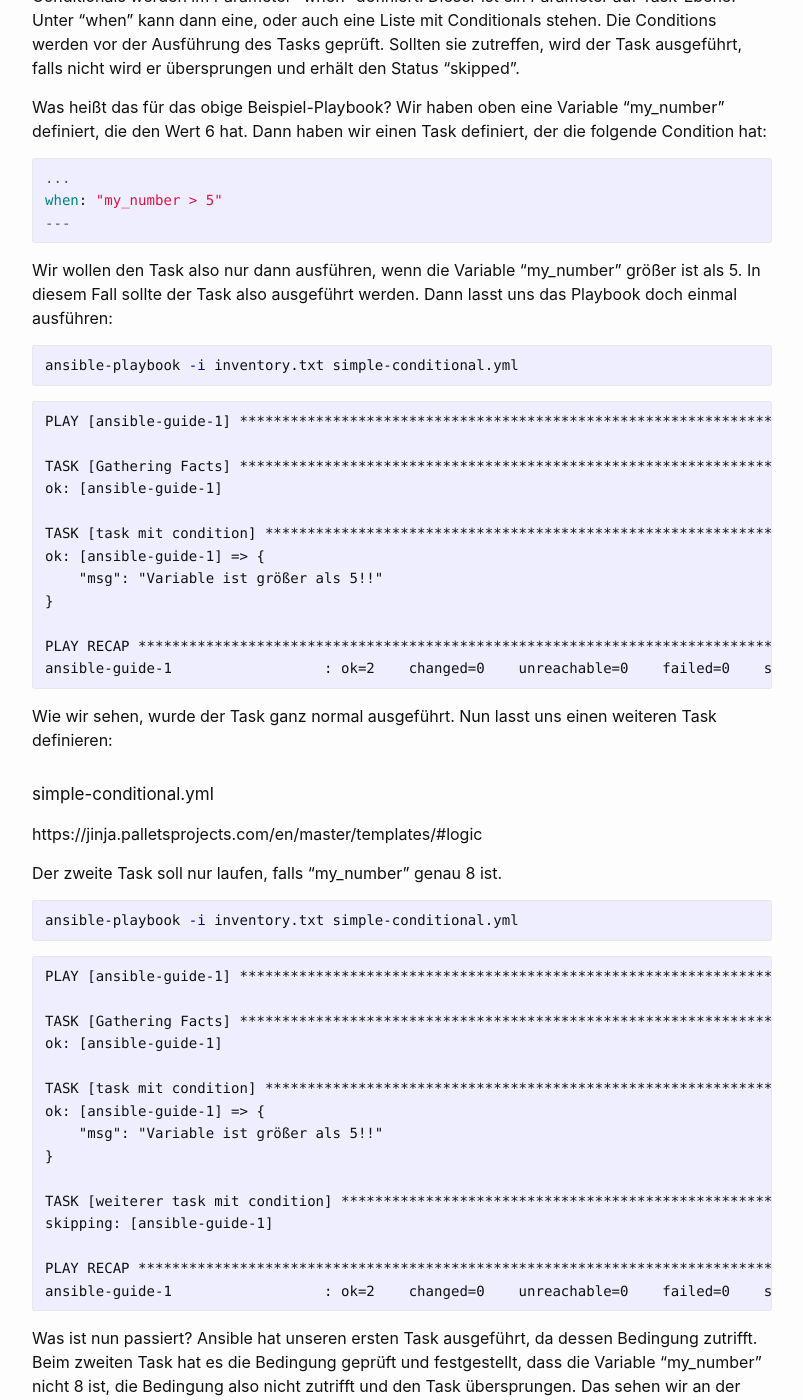
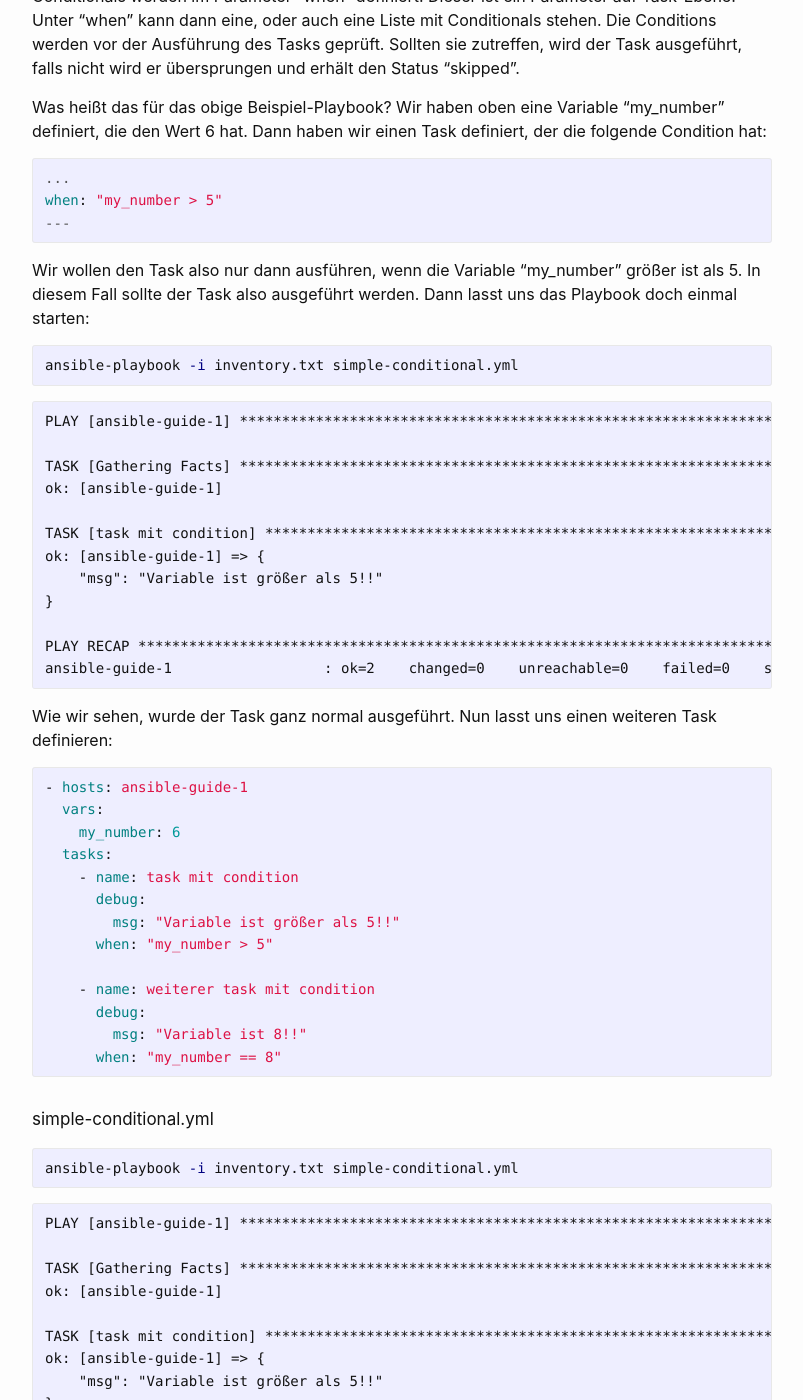
Before and after one commit to dermow/staging, a Jekyll site: the page built from _posts/2021-03-11-ansible-guide-8.markdown, in a window 1280 px wide and 1400 px high, scrolled down 1090 px. Shown: the whole window, without its empty margins (238-1041 px from the left). Built offline with Jekyll 4.4.1, drawn with Linux system fonts in a browser that asks for light colours; comment, search, counter and statistics services are not loaded.

Commit message:
Update 2021-03-11-ansible-guide-8.markdown

````diff
--- a/_posts/2021-03-11-ansible-guide-8.markdown
+++ b/_posts/2021-03-11-ansible-guide-8.markdown
@@ -42,7 +42,7 @@ when: "my_number > 5"
 ---
 ```
 
-Wir wollen den Task also nur dann ausführen, wenn die Variable "my_number" größer ist als 5. In diesem Fall sollte der Task also ausgeführt werden. Dann lasst uns das Playbook doch einmal ausführen:
+Wir wollen den Task also nur dann ausführen, wenn die Variable "my_number" größer ist als 5. In diesem Fall sollte der Task also ausgeführt werden. Dann lasst uns das Playbook doch einmal starten:
 
 ```bash
 ansible-playbook -i inventory.txt simple-conditional.yml
@@ -64,11 +64,23 @@ ansible-guide-1                  : ok=2    changed=0    unreachable=0    failed=
 
 Wie wir sehen, wurde der Task ganz normal ausgeführt. Nun lasst uns einen weiteren Task definieren:
 
+```yaml
+- hosts: ansible-guide-1
+  vars:
+    my_number: 6
+  tasks:
+    - name: task mit condition
+      debug:
+        msg: "Variable ist größer als 5!!"
+      when: "my_number > 5"
+
+    - name: weiterer task mit condition
+      debug:
+        msg: "Variable ist 8!!"
+      when: "my_number == 8"
+```
+
 ###### simple-conditional.yml
-https://jinja.palletsprojects.com/en/master/templates/#logic
-
-Der zweite Task soll nur laufen, falls "my_number" genau 8 ist.
-
 ```bash
 ansible-playbook -i inventory.txt simple-conditional.yml
 ```
````
